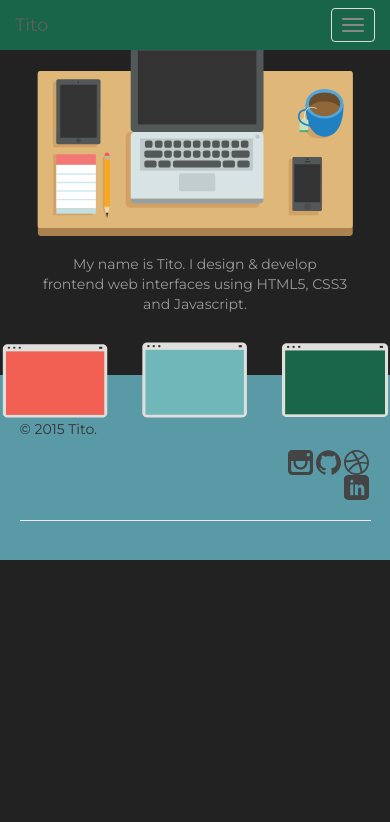
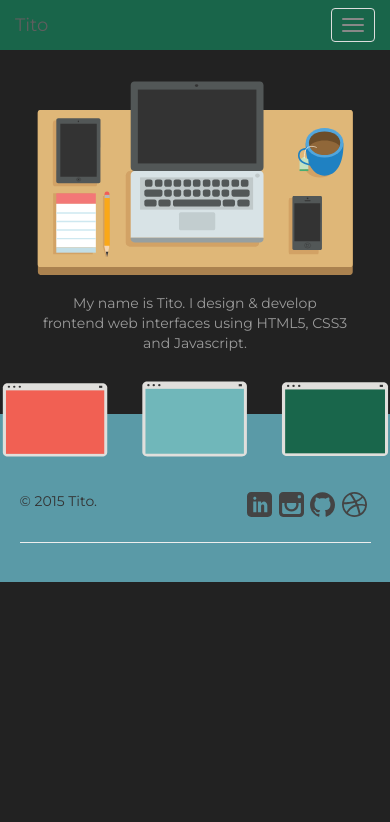
Before and after one commit to TitoAgudelo/titoarturo.io, a Django app: page / in a window 390 px wide; the page is wider, and only the part inside the window is pictured. Shown: the top 822 px of that part. Before the commit the page ends 560 px from the top of that part, so only its background shows below. Run offline with Django 3.2, Linux system fonts and the light colour scheme; parts of the project's set-up code (start-up, migrations or seed data) failed here and were passed over; some libraries are stand-ins or nearby versions.

Commit message:
home and footer responsive media queries

```diff
--- a/_rest/css/src/home/main.sass
+++ b/_rest/css/src/home/main.sass
@@ -13,6 +13,8 @@ footer
 			float: right
 			margin: 0 1.5%
 			width: 25px
+	@media screen and (max-width: 800px)
+		padding: 20% 5% 5% 5%
 
 #home
 	margin-top: 10%
@@ -24,6 +26,9 @@ footer
 		text-align: center
 	.window
 		margin-bottom: -45px
+	@media screen and (max-width: 800px)
+		margin-top: 20%
+
 
 .nav-dark
 	background-color: #19654A
--- a/templates/footer.html
+++ b/templates/footer.html
@@ -2,10 +2,10 @@
 {% load static from staticfiles %}
 <footer id="main-footer">
 	<div class="row">
-		<div class="col-sm-6">
+		<div class="col-xs-4 col-sm-6">
 			<p>© 2015 Tito.</p>
 		</div>
-		<div class="col-sm-6 social">
+		<div class="col-xs-8 col-sm-6 social">
 			<a href="https://dribbble.com/TitoArturo" target="_blank">
 				<img src="{% static "img/footer/dribbble.svg" %}">
 			</a>
```
Also changed, not shown: _rest/css/home/main.css (+25 -13 lines), _rest/css/main.css.
